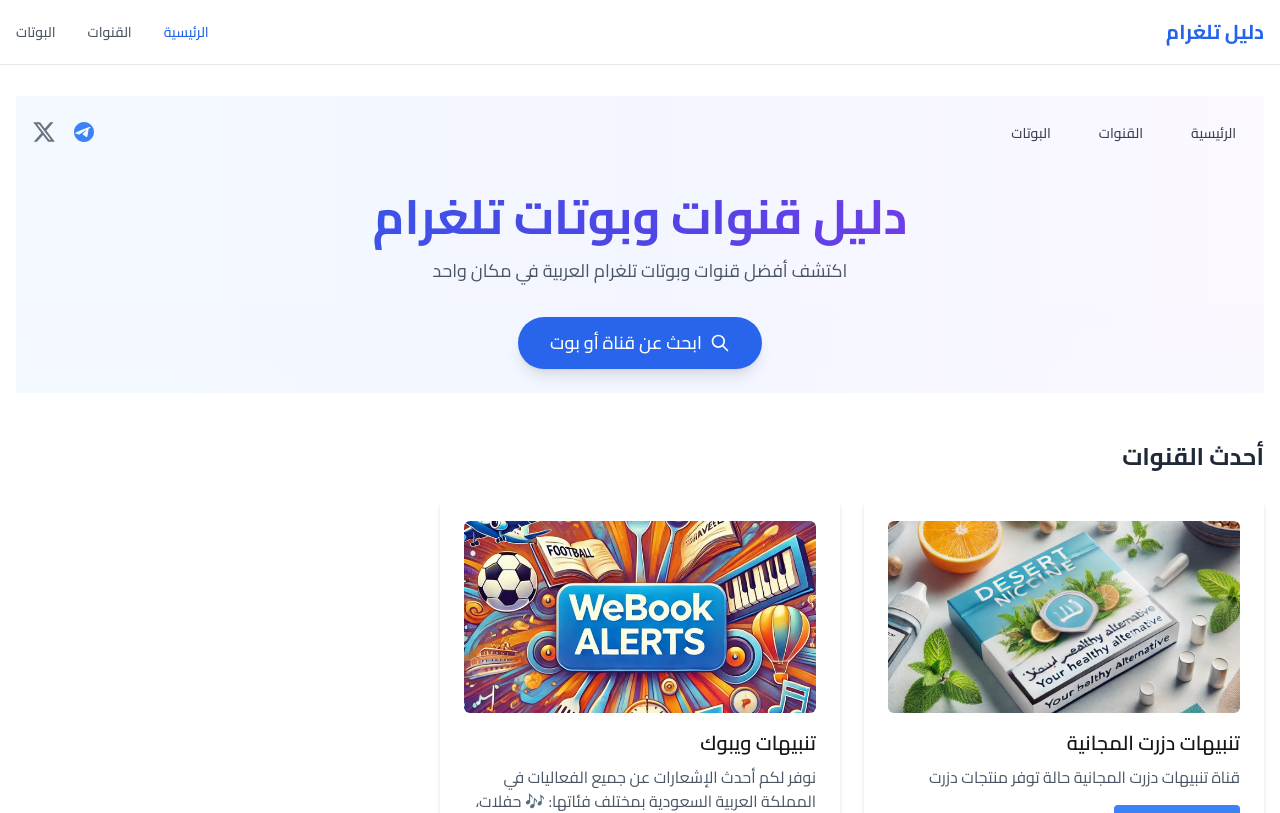
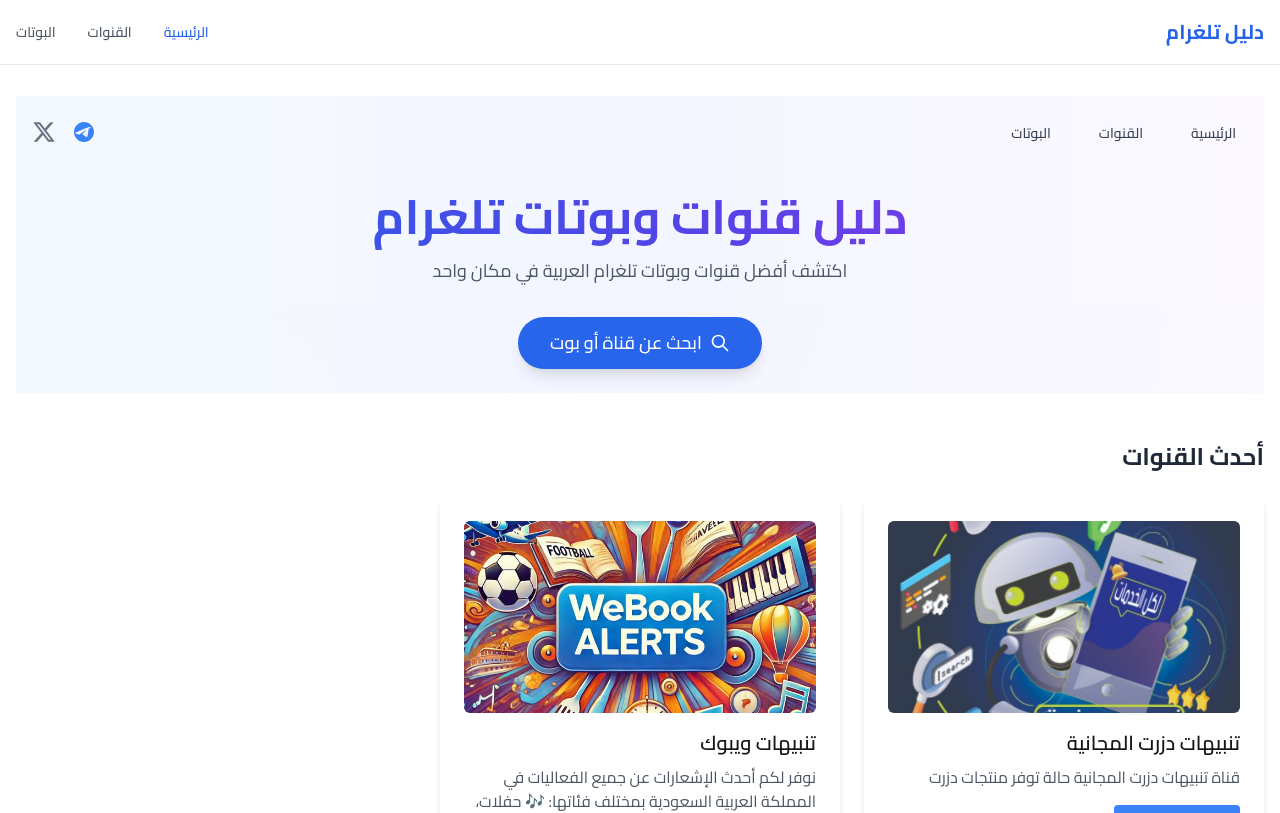
Before and after one commit to hassan-devDz/telegram-seo, a Next.js app: page / in a window 1280 px wide. Shown: the top 813 px of the page. Built offline with nearby package versions, Linux system fonts and the light colour scheme; no server answers.

Commit message:
add photo

```diff
--- a/src/data/channels.js
+++ b/src/data/channels.js
@@ -35,7 +35,7 @@
     username: "freeDzert",
     title: "تنبيهات دزرت المجانية",
     description: "قناة تنبيهات دزرت المجانية حالة توفر منتجات دزرت",
-    imageUrl: "/freeDzert.jpg",
+    imageUrl: "/freeDzert1.jpg",
     memberCount: "2200+",
     category: "أخبار",
     isVerified: true,
```
Also changed, not shown: public/freeDzert1.jpg (added).
